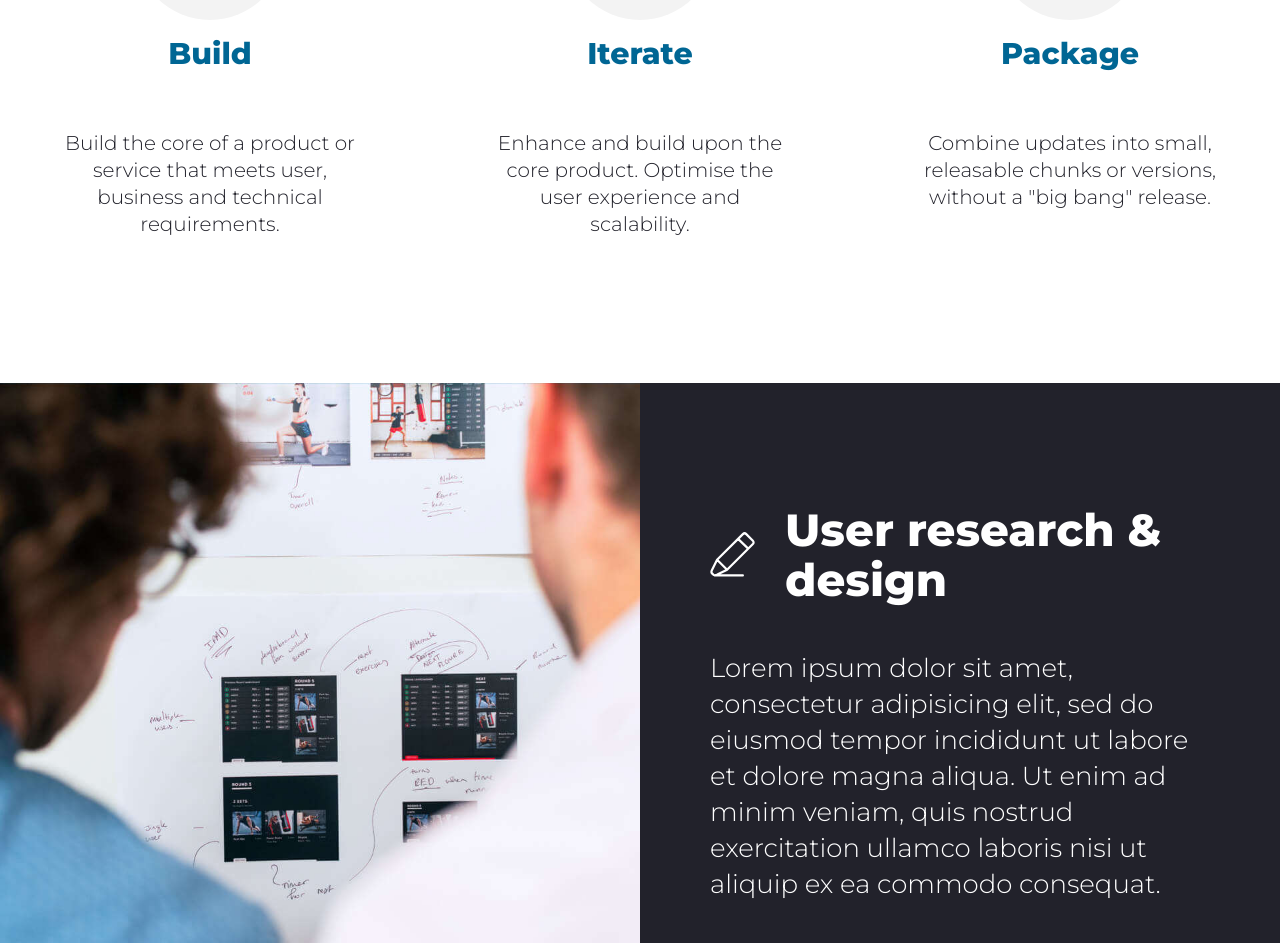
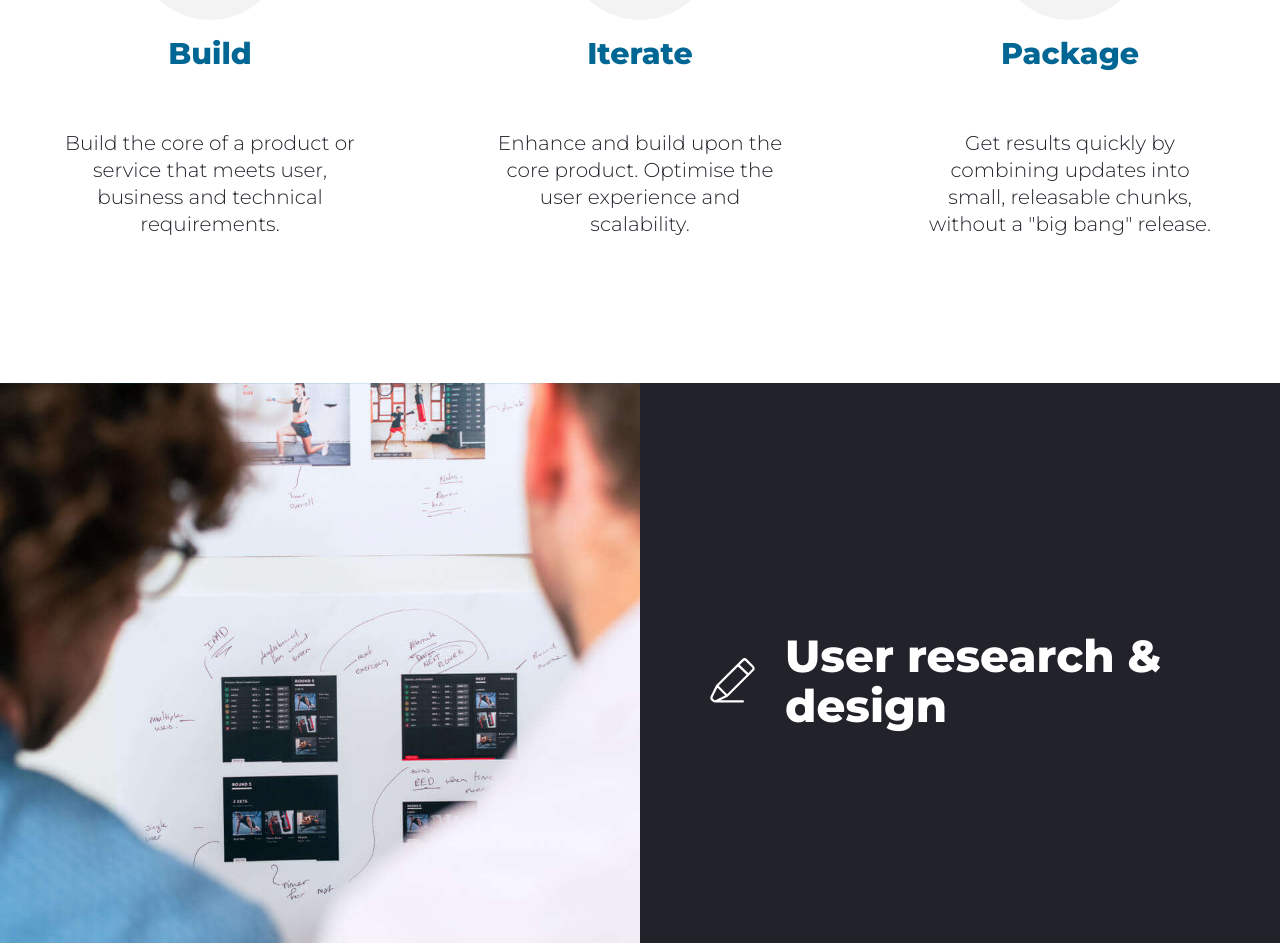
Before and after one commit to ttbarnes/barnes-code, a Next.js app: page / in a window 1280 px wide. Shown: the part 1249-2192 px from the top of the page. Built offline with nearby package versions, Linux system fonts and the light colour scheme.

Commit message:
feat(landing): copy updates

```diff
--- a/constants/index.js
+++ b/constants/index.js
@@ -5,14 +5,26 @@ export const KEYWORDS =
   'Barnes code, barnescode.co.uk, Bespoke web app development, full stack development, javascript';
 export const DOMAIN = 'https://barnescode.co.uk';
 
-export const TEXT = (
-  <p>
-    Lorem ipsum dolor sit amet, consectetur adipisicing elit, sed do eiusmod
-    tempor incididunt ut labore et dolore magna aliqua. Ut enim ad minim veniam,
-    quis nostrud exercitation ullamco laboris nisi ut aliquip ex ea commodo
-    consequat.
-  </p>
-);
+export const CARD_TEXT = {
+  UX_DESIGN: (
+    <p>
+      Understanding user needs and potential behaviours is essential for delivering a seemless experience.
+      After gaining some insights, we can start creating multiple designs for further feedback, testing and iterations.
+      This also enables us to plan MVP and technical requirements.
+    </p>,
+  ),
+  // Automated testing is also at the forefront of our technical approaches to ensure that a product is always working.
+  ENGINEERING: (
+    <p>
+      We strive on creating clean and scalable technical solutions. By following a very modular approach and going above industry standards, the features and functionality we build can be easily maintained, adapted and used in different areas.
+    </p>
+  ),
+  REPLATFORMING: (
+    <p>
+      We are experts at delivering re-platformed and digital transformation projects. After understanding existing solutions that are in place, we can transform products or services into modern solutions whilst greatly simplifying and improving user journeys.
+    </p>
+  )
+};
 
 export const MISSION = [
   {
@@ -26,7 +38,7 @@ export const MISSION = [
     imgPath: '/services.svg',
   },
   {
-    text: 'Combine updates into small, releasable chunks or versions, without a "big bang" release.',
+    text: 'Get results quickly by combining updates into small, releasable chunks, without a "big bang" release.',
     title: 'Package',
     imgPath: '/products.svg',
   },
```
